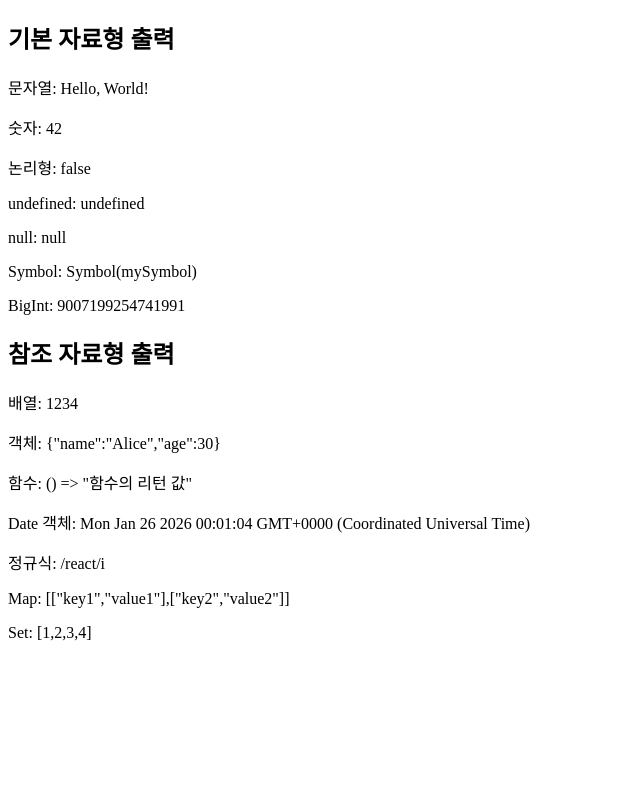
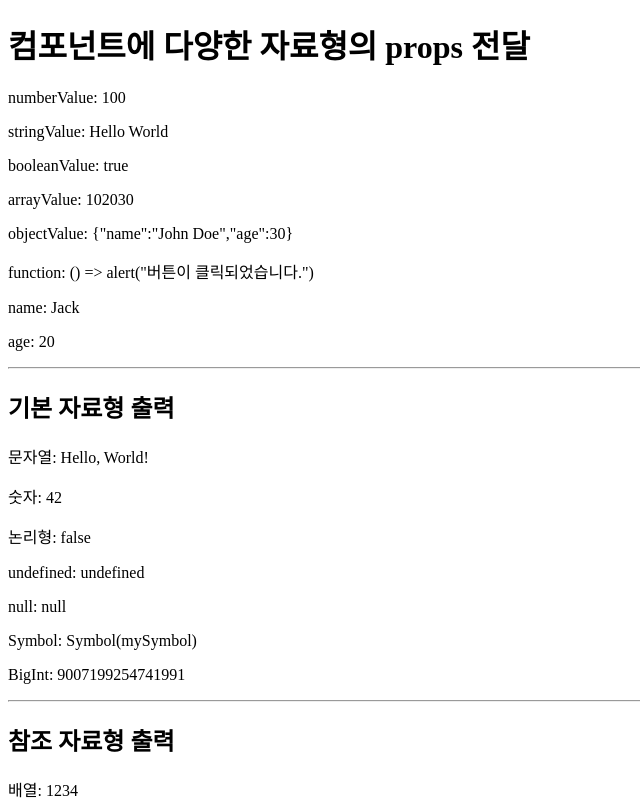
Before and after one commit to jieun-107/react-study, a React (Vite) app: page / in a window 1280 px wide. Shown: the top 800 px of the page, without its empty margins (0-640 px from the left). Built offline with nearby package versions, Linux system fonts and the light colour scheme.

Commit message:
컴포넌트에 데이터 전달

```diff
--- a/src/App.tsx
+++ b/src/App.tsx
@@ -1,3 +1,6 @@
+import PrintValue from "./components/PrintValue";
+import User from "./components/User";
+
 export default function App() {
   // 기본 자료형 출력
   const primitiveString = "Hello, World!";
@@ -20,9 +23,33 @@ export default function App() {
   ]);
   const referenceSet = new Set([1, 2, 3, 4]);
 
+  // 컴포넌트에 데이터 전달
+  const numberValue = 100;
+  const stringValue = "Hello World";
+  const booleanValue = true;
+  const arrayValue = [10, 20, 30];
+  const objectValue = { name: "John Doe", age: 30 };
+  const handleClick = () => alert("버튼이 클릭되었습니다.");
+
   return (
     // <> : React.Fragment 와 같은 의미 (전체 감싸기 용도)
     <>
+      <h1>컴포넌트에 다양한 자료형의 props 전달 </h1>
+      <PrintValue
+        numberValue={numberValue}
+        stringValue={stringValue}
+        booleanValue={booleanValue}
+        arrayValue={arrayValue}
+        objectValue={objectValue}
+        handleClick={handleClick}
+      />
+
+      {/* props를 사용하여 컴포넌트에 데이터 전달. 숫자형은 {}로 감싸야 함 */}
+      <User name="Jack" age={20} />
+      {/* <User name="Mike" age={25} />  */}
+
+      <hr />
+
       <h2>기본 자료형 출력</h2>
       <p>문자열: {primitiveString}</p>
       <p>숫자: {primitiveNumber}</p>
@@ -31,6 +58,7 @@ export default function App() {
       <p>null: {String(primitiveNull)}</p>
       <p>Symbol: {String(primitiveSymbol)}</p>
       <p>BigInt: {primitiveBigInt}</p>
+      <hr />
 
       <h2>참조 자료형 출력</h2>
       <p>배열: {referenceArray}</p>
--- /dev/null
+++ b/src/components/PrintValue.tsx
@@ -0,0 +1,21 @@
+export default function PrintValue(props: {
+    numberValue: number;
+    stringValue: string;
+    booleanValue: boolean;
+    arrayValue: number[];
+    objectValue: { name: string; age: number};
+    handleClick: () => void;
+  }) {
+  console.log(props);
+  return (
+    <>
+      <p>numberValue: {props.numberValue}</p>
+      <p>stringValue: {props.stringValue}</p>
+      <p>booleanValue: {props.booleanValue.toString()}</p>
+      <p>arrayValue: {props.arrayValue}</p>
+      <p>objectValue: {JSON.stringify(props.objectValue)}</p>
+      <p>function: {props.handleClick.toString()}
+      </p>
+    </>
+  )
+}
--- /dev/null
+++ b/src/components/User.tsx
@@ -0,0 +1,11 @@
+export default function User(props: {name: string; age: number}) {
+  // 부모 컴포넌트에서 전달한 props는 갯수에 상관없이 모두 객체 형태로 전달된다.
+  return (
+    <>
+      <div>
+        <p>name: {props.name}</p>
+        <p>age: {props.age}</p>
+      </div>
+    </>
+  )
+}
```
